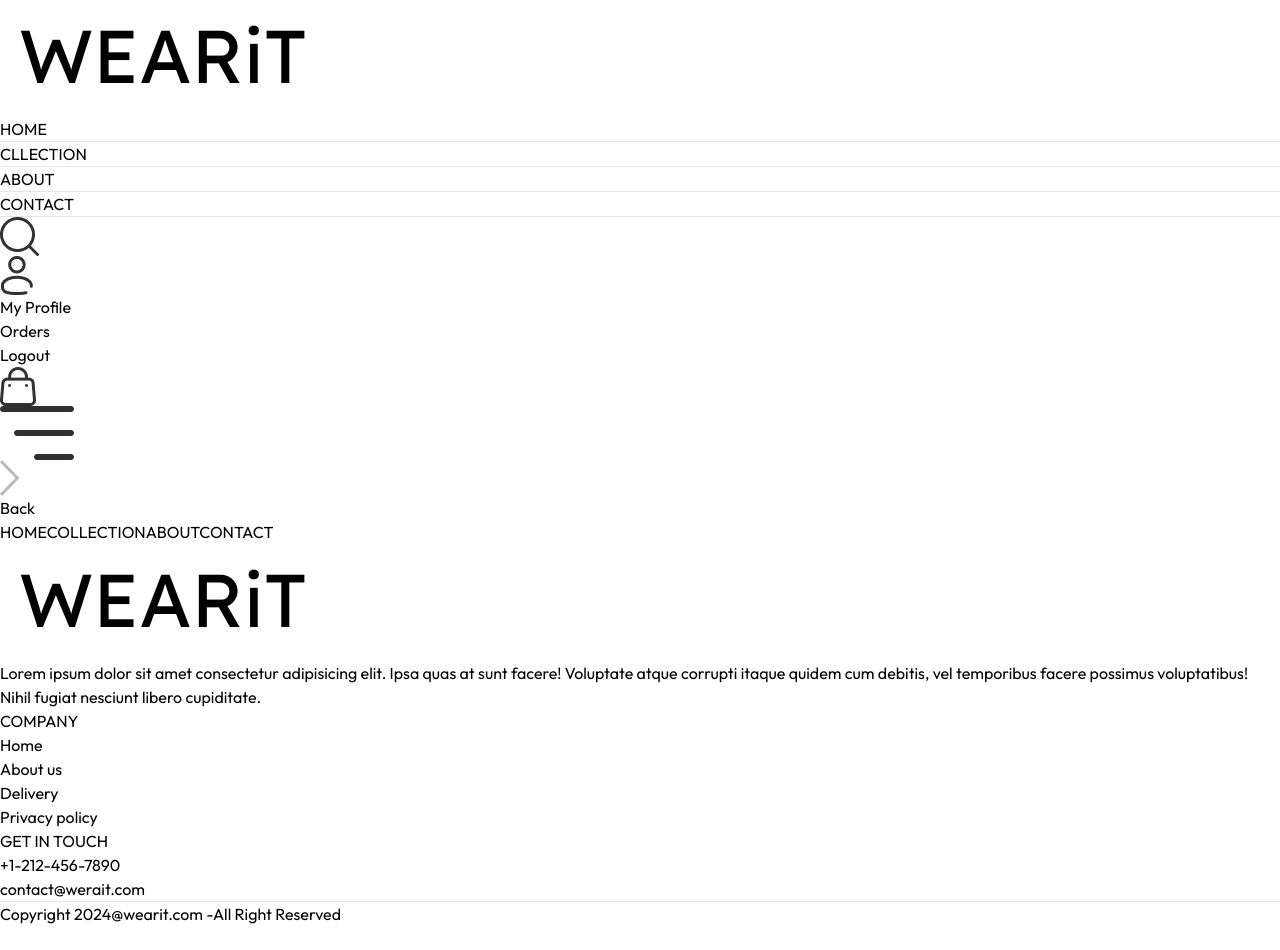
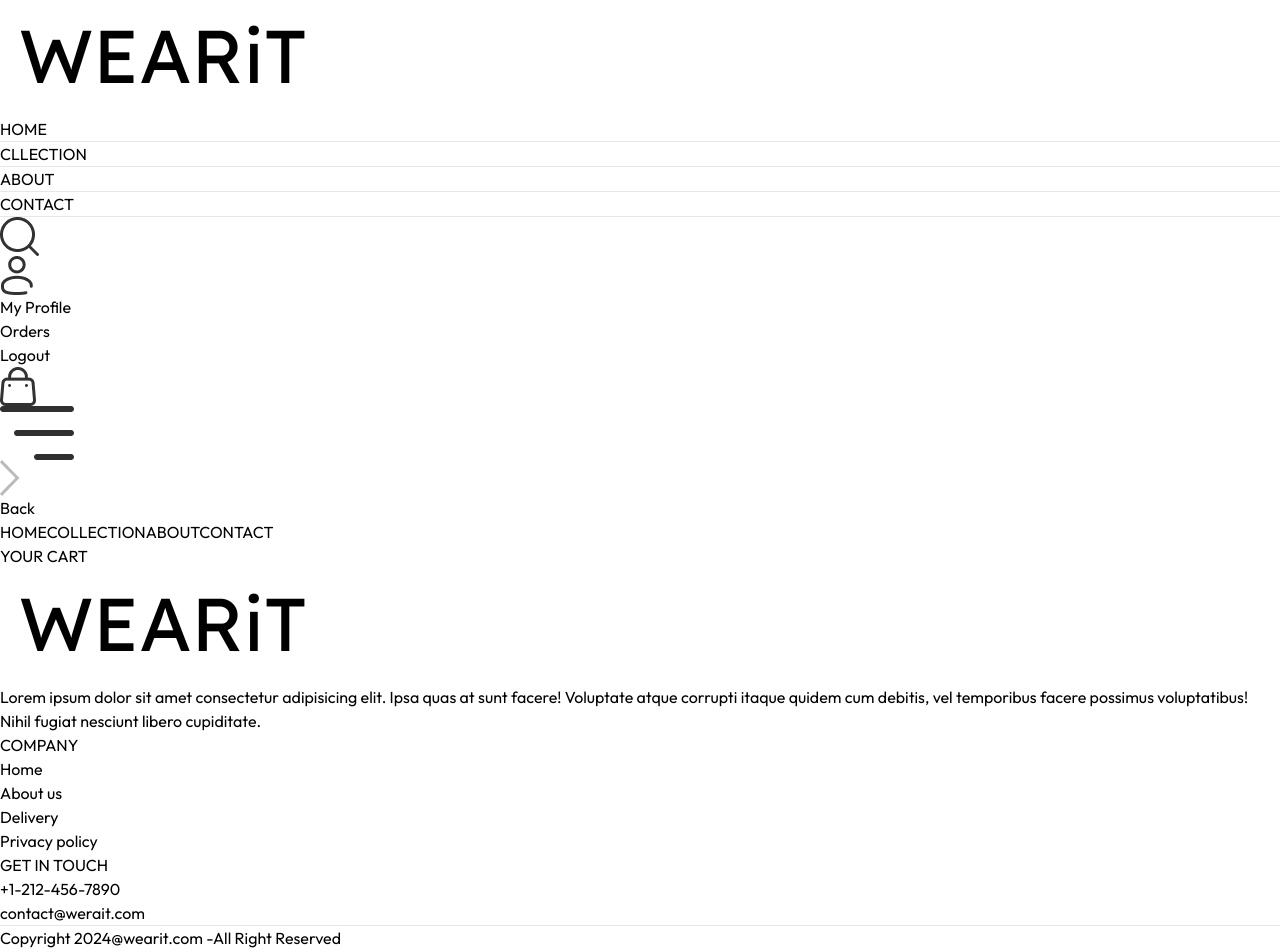
Before and after one commit to rammohan2004/wearit, a React (Vite) app in the folder frontend/: page /cart in a window 1280 px wide. Before the commit the page ends 926 px from the top, so only its background shows below. Built offline with nearby package versions, Linux system fonts and the light colour scheme.

Commit message:
collectins

```diff
--- a/frontend/src/pages/Cart.jsx
+++ b/frontend/src/pages/Cart.jsx
@@ -1,5 +1,6 @@
 import React, { useContext, useEffect, useState } from 'react'
 import { ShopContext } from '../context/ShopContext'
+import Title from '../components/Title';
 
 const Cart = () => {
 
@@ -23,8 +24,32 @@ const Cart = () => {
 
   },[cartItems])
   return (
-    <div >
+    <div className='border-t pt-14'>
+       <div className='text-2xl mb-3'>
+        <Title text1={'YOUR'} text2={'CART'} />
 
+       </div>
+       <div>
+        {
+          cartData.map((item,index)=>{
+            const productData=products.find((product)=>product._id === item._id);
+            return(
+              <div key={index}  className='py-4 border-t border-b text-gray-700 grid grid-cols-[4fr_2fr_0.5fr] items-center gap-4' >
+                <div className='flex items-start gap-6'>
+                  <img className='w-16 sm:w-20' src={productData.image[0]} alt="" />
+                  <div>
+                    <p className='text-xs sm:text-lg font-medium' >{productData.name}</p>
+
+                  </div>
+
+                </div>
+
+                </div>
+            )
+
+          })
+        }
+       </div>
     </div>
   )
 }
```
